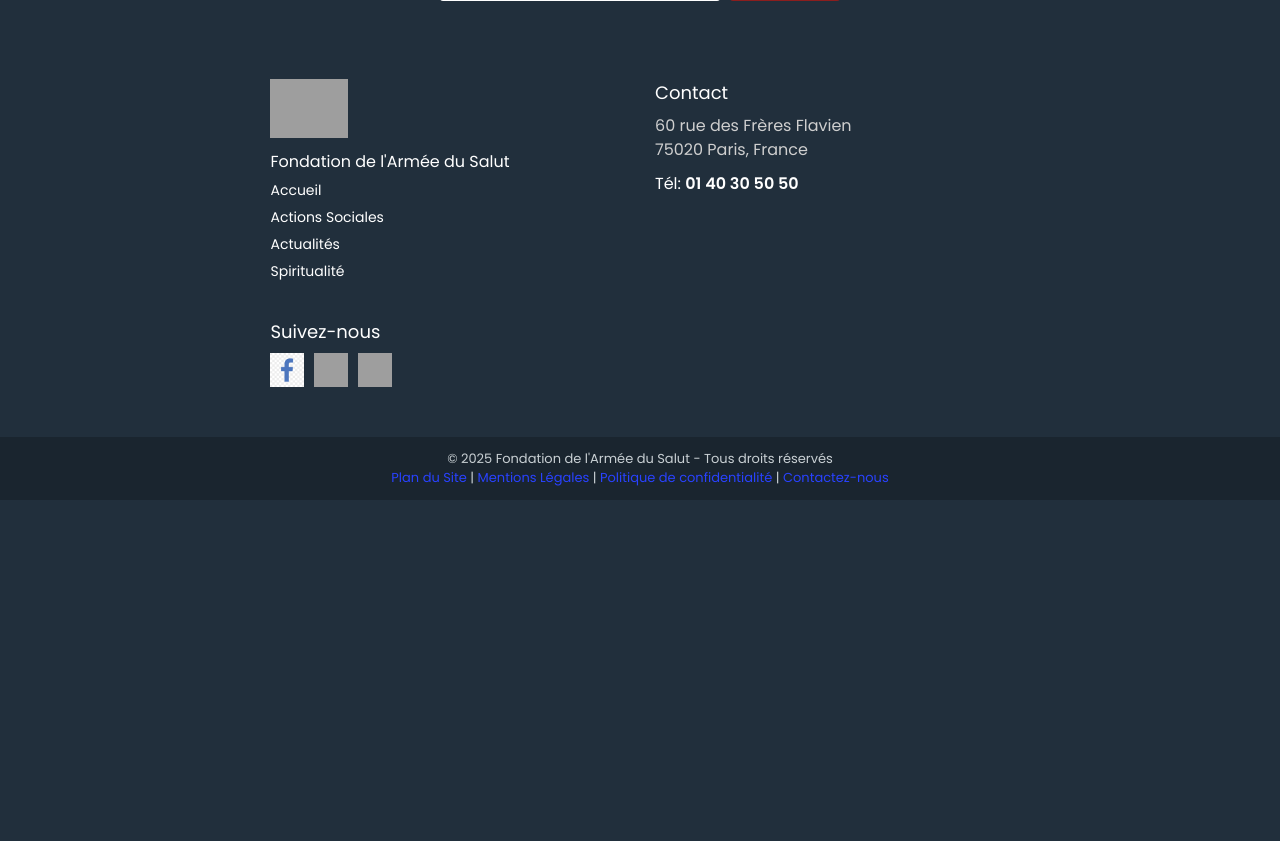
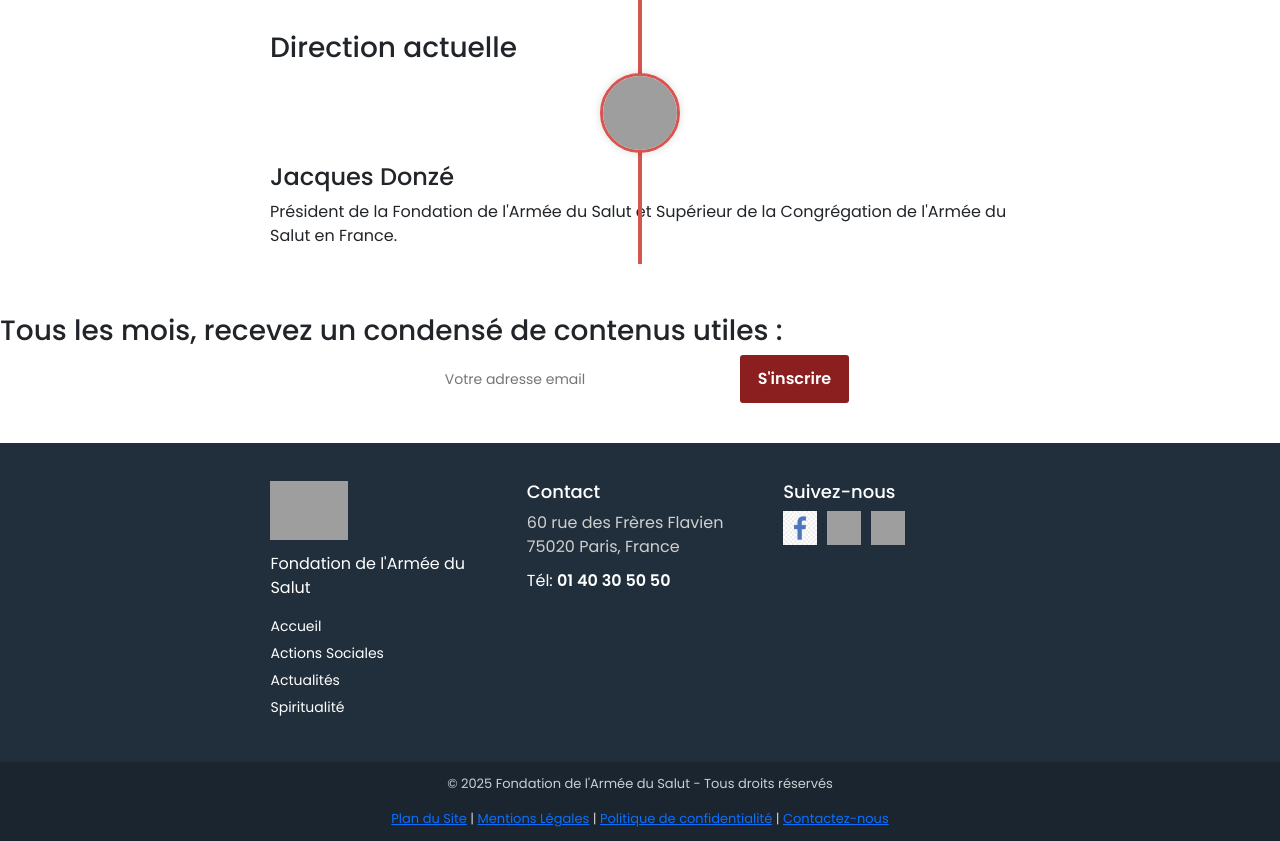
Before and after one commit to ribeiro-angela/SAE-3, a PHP site: page /File/Histoire.html in a window 1280 px wide. Shown: the part 2358-3199 px from the top of the page. Before the commit the page ends 2858 px from the top, so only its background shows below. Run offline with PHP 8.4, Linux system fonts and the light colour scheme; some web fonts are replaced; grey boxes are pictures that could not be loaded.

Commit message:
Ajout de la fresque elle est un peu cassé, utilisation de bookstraop qui m evite d'avoir un fond bleu partout..

```diff
--- a/File/Histoire.html
+++ b/File/Histoire.html
@@ -6,7 +6,7 @@
     <title>Notre Histoire - Armée du Salut</title>
     <link rel="stylesheet" href="https://cdn.jsdelivr.net/npm/bulma@1.0.4/css/bulma.min.css">
     <link rel="stylesheet" href="../assets/style.css">
-    <link rel="stylesheet" href="../assets/histoire.css">
+    <link href="https://cdn.jsdelivr.net/npm/bootstrap@5.3.0/dist/css/bootstrap.min.css" rel="stylesheet">
 </head>
 
 <body>
--- a/assets/style.css
+++ b/assets/style.css
@@ -492,3 +492,72 @@ header .navbar {
     }
 
 }
+
+.timeline-container {
+    position: relative;
+    padding-left: 80px;
+    padding-right: 80px;
+    max-width: 900px;
+    margin: 0 auto;
+}
+
+.timeline-line {
+    position: absolute;
+    left: 50%;
+    top: 0;
+    bottom: 0;
+    width: 4px;
+    background: #d9534f;
+    transform: translateX(-50%);
+    z-index: 6;
+}
+
+.timeline-item {
+    position: relative;
+    margin: 50px 0;
+    display: flex;
+    align-items: center;
+}
+
+.timeline-left {
+    justify-content: flex-start;
+    text-align: right;
+    padding-right: 120px;
+}
+
+.timeline-right {
+    justify-content: flex-end;
+    text-align: left;
+    padding-left: 120px;
+}
+
+.timeline-item .founder-img,
+.timeline-item .director-img {
+    position: absolute;
+    left: 50%;
+    top: 50%;
+    width: 80px;
+    height: 80px;
+    object-fit: cover;
+    border-radius: 50%;
+    border: 3px solid #d9534f;
+    transform: translate(-50%, -50%);
+    background: white;
+    z-index: 9;
+    box-shadow: 0 0 8px rgba(0,0,0,0.15);
+}
+
+
+
+.timeline-right .timeline-content {
+    margin-left: 100px;
+}
+
+/* Spécifique pour la carte centrale */
+.timeline-center .director-img {
+    position: relative;
+    left: auto;
+    transform: none;
+    margin: 0 auto 10px;
+    display: block;
+}
```
